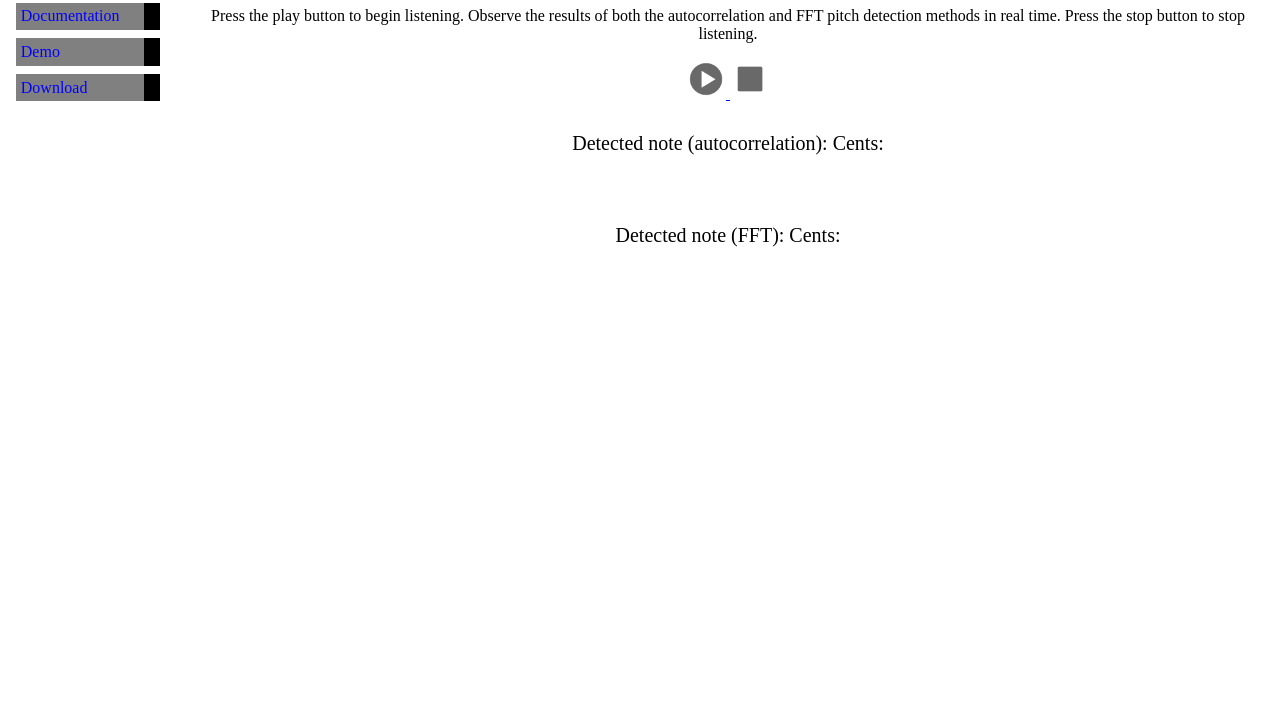
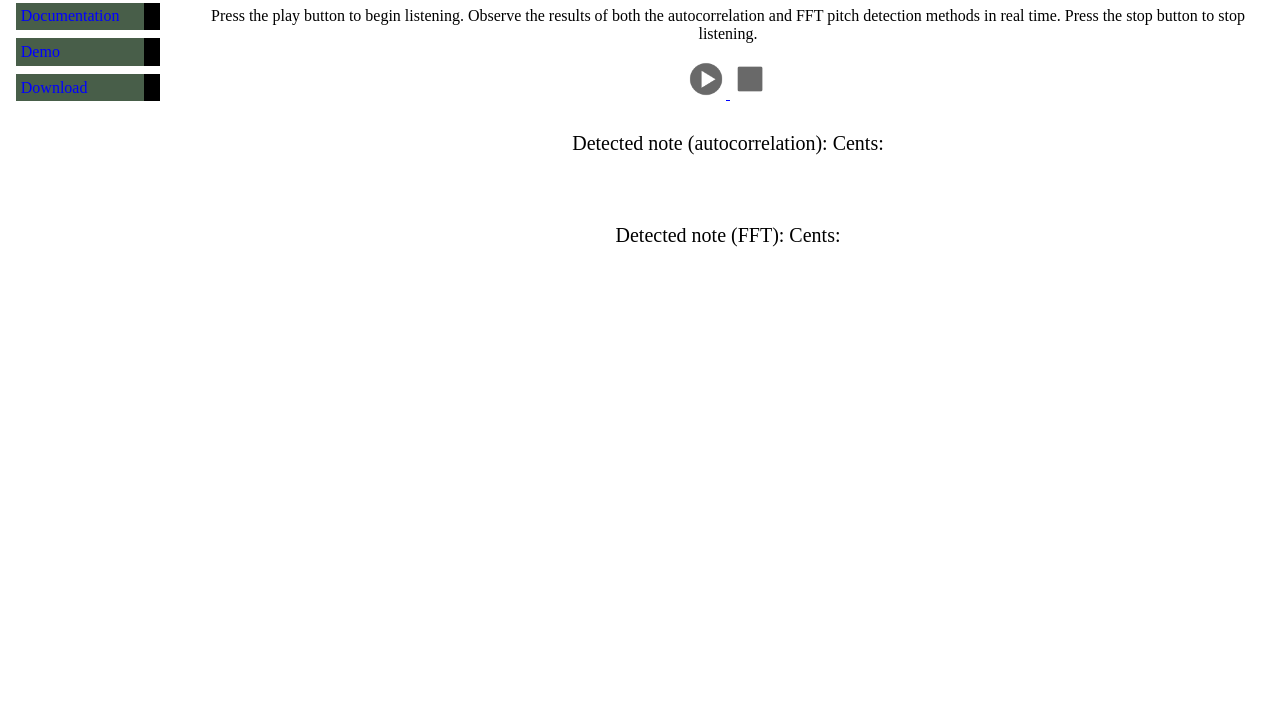
Before and after one commit to deibelman/dart-mic, a plain HTML site: page index.html in a window 1280 px wide. Shown: the part 73-800 px from the top of the page. Drawn offline with Linux system fonts and the light colour scheme.

Commit message:
testing navigation bar

```diff
--- a/index.html
+++ b/index.html
@@ -18,7 +18,7 @@
     			left: 1em;
     			width: 9em }
     		ul.navbar li {
-    			background: grey;
+    			background: #485e49;
     			margin: 0.5em 0;
     			padding: 0.3em;
     			border-right: 1em solid black }
```
